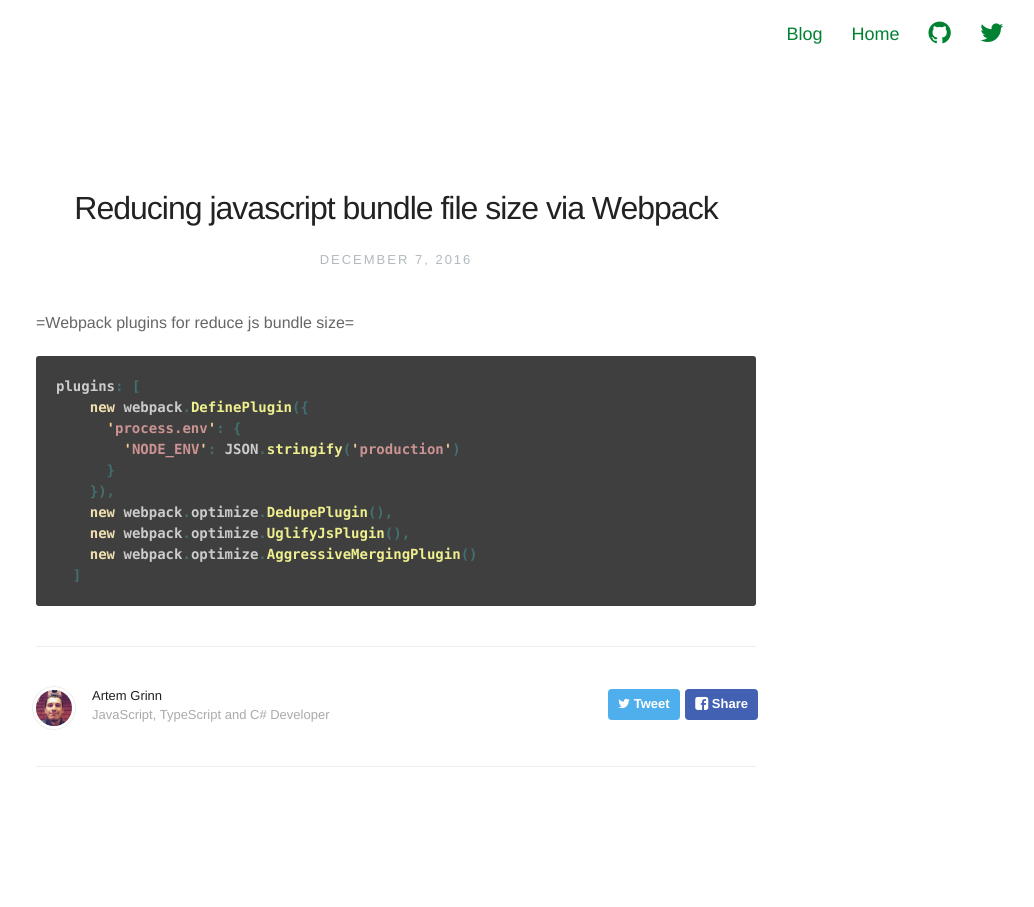
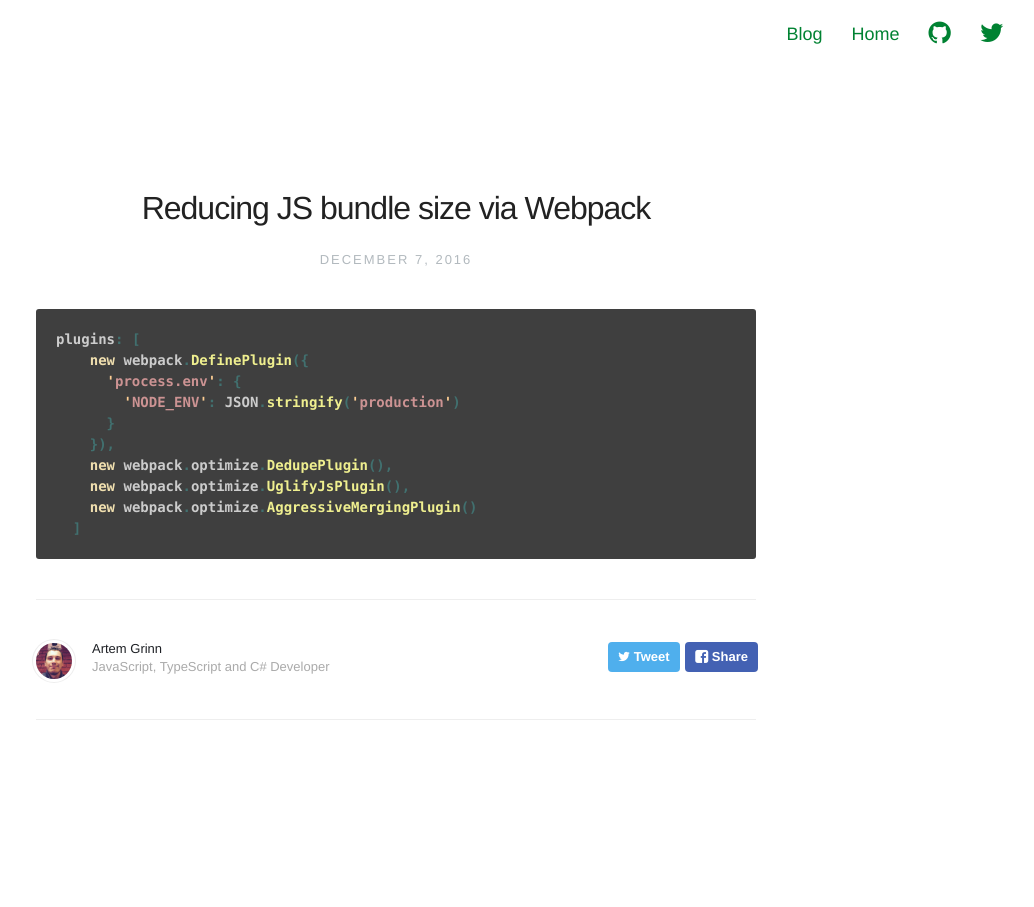
Before and after one commit to ArtemGrinn/artemgrinn.github.io, a Jekyll site: the page built from _posts/2016-07-12-reduce-js-bundle-size.markdown, in a window 1280 px wide. Shown: the whole page, without its empty margins (244-1278 px from the left). Built offline with Jekyll 4.4.1, drawn with Linux system fonts in a browser that asks for light colours.

Commit message:
Update 2016-07-12-reduce-js-bundle-size.markdown

```diff
--- a/_posts/2016-07-12-reduce-js-bundle-size.markdown
+++ b/_posts/2016-07-12-reduce-js-bundle-size.markdown
@@ -1,9 +1,8 @@
 ---
-title:  "Reducing javascript bundle file size via Webpack"
+title:  "Reducing JS bundle size via Webpack"
 date:   2016-12-07 10:18:00
-description: Webpack plugins for reduce js bundle size
+description: Webpack plugins for reduce JavaScript bundle size
 ---
-=Webpack plugins for reduce js bundle size=
 
 {% highlight js %}
 plugins: [
```
